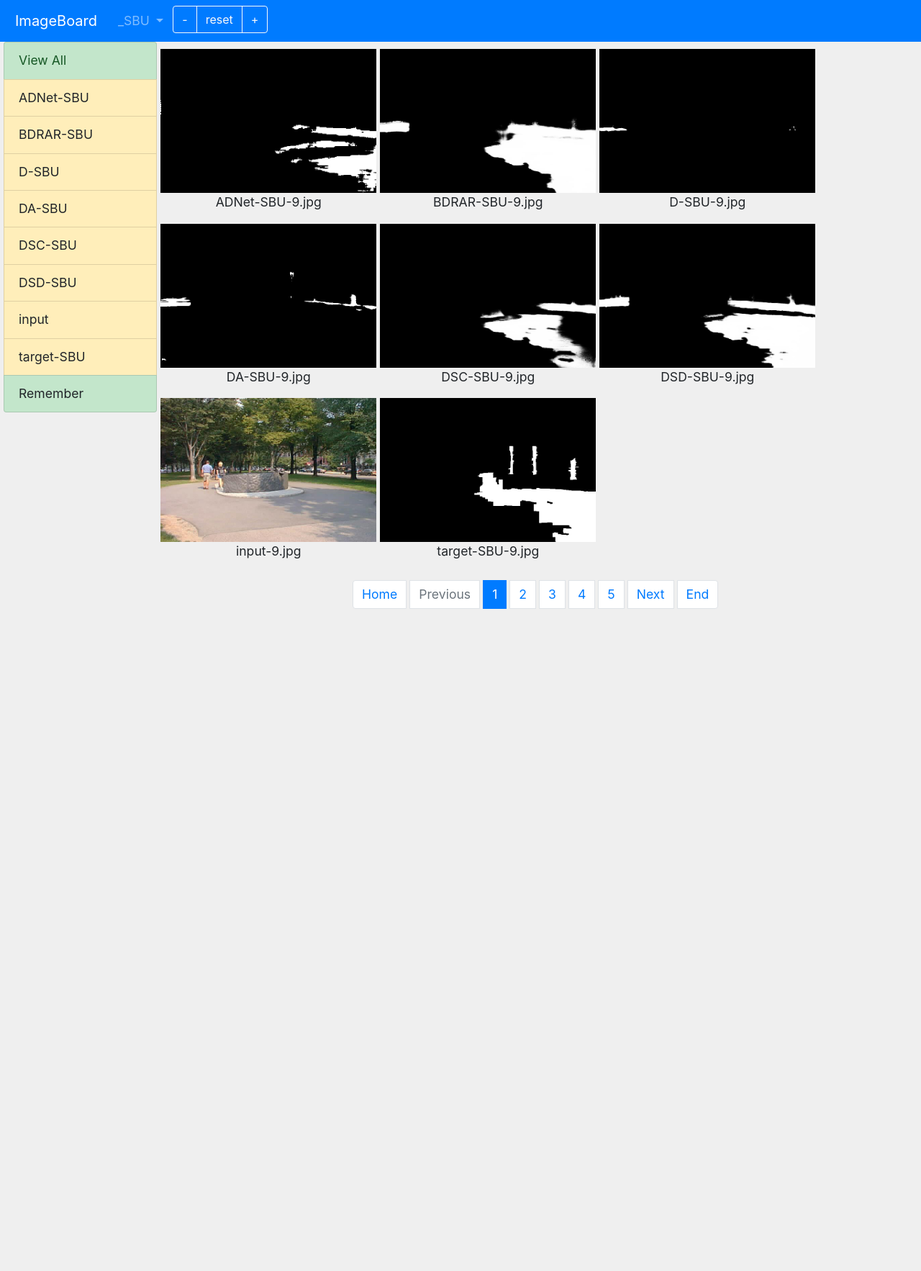
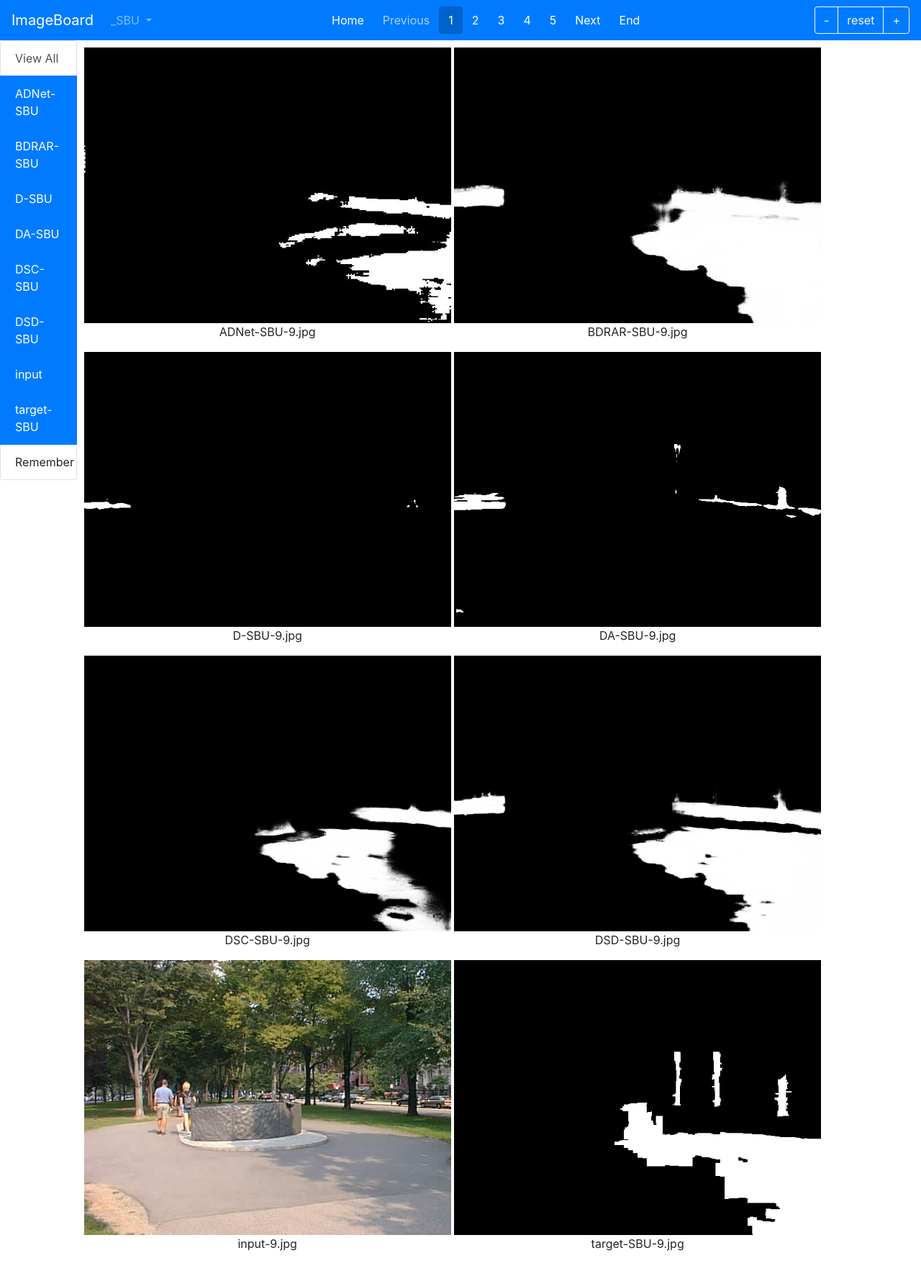
Before and after one commit to vinthony/ImageBoard, a Flask app: page /method?dataset=_SBU in a window 1280 px wide. Shown: the whole page at 72% size. Before the commit the page ends 846 px from the top, so only its background shows below. Run offline with Flask 2, Linux system fonts and the light colour scheme; some libraries are stand-ins or nearby versions.

Commit message:
new design

```diff
--- a/templates/dirs.html
+++ b/templates/dirs.html
@@ -13,21 +13,13 @@
     <!-- <link href="https://fonts.googleapis.com/css?family=EB+Garamond|Marko+One|Stylish" rel="stylesheet"> -->
 
     <style type="text/css">
-        body{
-            font-size: 1.1em;
-            background: #efefef;
-        }
+
         .container{
             background: #fff;
         }
-        a{
-            display: inline-block;
-            margin: 0 5px;
-            /*font-size: 1.2em;*/
-        }
         a:hover{
             text-decoration: none;
-            color: #77428D;
+            /*color: #77428D;*/
 
         }
         .list-group-item:hover{
@@ -41,7 +33,7 @@
 <body>
    <nav class="navbar navbar-expand-lg flex-column flex-md-row bd-navbar navbar-inverse fixed-top bg-inverse sticky-top navbar-dark bg-primary">
       <a class="navbar-brand" href="/">ImageBoard</a>
-      <div class="collapse navbar-collapse justify-content-end" id="navbarNavDropdown">
+      <div class="collapse navbar-collapse" id="navbarNavDropdown">
         <ul class=" nav navbar-nav mr-auto">
           <li class="nav-item dropdown">
             <a class="nav-link dropdown-toggle" href="#" id="navbarDropdownMenuLink" data-toggle="dropdown" aria-haspopup="true" aria-expanded="false">
@@ -53,6 +45,11 @@
                 {% endfor %}
             </div>
           </li>
+        </ul>
+        <ul class="nav justify-content-center">
+          {{html|safe}}
+        </ul>
+        <ul class="nav justify-content-end  ml-auto">
           <li class="nav-item">
                 <div class="btn-group" role="group" aria-label="Image Size">
                   <button type="button" id="imageSmaller" class="image-resizer btn btn-outline-light">-</button>
@@ -61,7 +58,6 @@
                 </div>
             </li>
         </ul>
-
 
       </div>
     </nav>
--- a/templates/method.html
+++ b/templates/method.html
@@ -4,28 +4,28 @@
 
 
  <div class="row">
-     <div class="col-2" style="padding:0">
+     <div class="col-1" style="padding:0">
         {% if methods %}
-            <ul class="list-group">
-                <a class="list-group-item list-group-item-action list-group-item-success" href="./method?dataset={{ request.args.get('dataset') }}">View All</a>
+            <div class="list-group">
+                <a class="list-group-item list-group-item-action" href="./method?dataset={{ request.args.get('dataset') }}">View All</a>
             {% for method in methods %}
                 {% if method in filter_methods %}
-                <a class="btn-method list-group-item list-group-item-action list-group-item-warning" id="{{method}}">{{method}}</a>
+                <a href="#" class="btn-method list-group-item list-group-item-action active" id="{{method}}">{{method}}</a>
                 {% else %}
-                <a class="btn-method list-group-item list-group-item-action" id="{{method}}">{{method}}</a>
+                <a href="#" class="btn-method list-group-item list-group-item-action" id="{{method}}">{{method}}</a>
                 {% endif %}
               </li>
             {% endfor %}
-              <a class="list-group-item list-group-item-action list-group-item-success remember">Remember</a>
-            </ul>
+              <a class="list-group-item list-group-item-action remember">Remember</a>
+            </div>
         {% endif %}
      </div>
-     <div class="col-10" style="padding:0">
+     <div class="col-11" style="padding:0">
         {% for idx in images %}
         <div  style="display: inline-block;margin: 10px">
             {% for method in filter_methods %}
                  <div class='{{method}}-div' style="display: inline-block;">
-                    <img class="shown-img" width='300px' height='200px' src="{{url_for('static',filename=dataset+'/'+method+'/'+idx)}}">
+                    <img class="shown-img" width='510px' src="{{url_for('static',filename=dataset+'/'+method+'/'+idx)}}">
                     <p class='text-center'>{{method}}-{{idx}}</p>
                 </div>
 
@@ -33,11 +33,7 @@
         </div>
         {% endfor %}
 
-        <nav aria-label="">
-          <ul class="pagination justify-content-center">
-            {{html|safe}}
-          </ul>
-        </nav>
+
 
      </div>
  </div>
@@ -46,14 +42,14 @@
 <script type="text/javascript">
     $(document).ready(function() {
         $(".btn-method").click(function(event) {
-            $("#"+event.target.id).toggleClass('list-group-item-warning')
+            $("#"+event.target.id).toggleClass('active')
             $("."+event.target.id+'-div').toggle()
         });
         var method_str = []
         $('.remember').click(function(){
             var params = new window.URLSearchParams(window.location.search);
             $('.btn-method').each(function(index){
-              if($(this).hasClass('list-group-item-warning')){
+              if($(this).hasClass('active')){
                   method_str.push($(this).text())
               }
             });
--- a/utils.py
+++ b/utils.py
@@ -70,36 +70,36 @@ class Pagination(object):
         # {source:[2,], status:[2], gender:[2],consultant:[1],page:[1]}
         # 首页
         self.params['page'] = 1
-        first_page = '<li class="page-item"><a class="page-link" href="%s?%s">Home</a></li>' % (self.base_url,urlencode(self.params),)
+        first_page = '<li class="nav-item"><a class="btn btn-primary" href="%s?%s">Home</a></li>' % (self.base_url,urlencode(self.params),)
         page_html_list.append(first_page)
         # 上一页
         self.params["page"] = self.current_page - 1
         if self.params["page"] < 1:
-            pervious_page = '<li class="page-item disabled" ><a  class="page-link" href="%s?%s" aria-label="Previous">Previous</span></a></li>' % (self.base_url, urlencode(self.params))
+            pervious_page = '<li class="nav-item " ><a  class="btn btn-primary disabled" href="%s?%s" aria-label="Previous">Previous</span></a></li>' % (self.base_url, urlencode(self.params))
         else:
-            pervious_page = '<li class="page-item" ><a class="page-link"  href = "%s?%s" aria-label = "Previous" >Previous</span></a></li>' % ( self.base_url, urlencode(self.params))
+            pervious_page = '<li class="nav-item" ><a class="btn btn-primary"  href = "%s?%s" aria-label = "Previous" >Previous</span></a></li>' % ( self.base_url, urlencode(self.params))
         page_html_list.append(pervious_page)
         # 中间页码
         for i in range(pager_start, pager_end + 1):
             self.params['page'] = i
             if i == self.current_page:
-                temp = '<li class="page-item active"><a class="page-link"  href="%s?%s">%s</a></li>' % (self.base_url,urlencode(self.params), i,)
+                temp = '<li class="nav-item "><a class="btn btn-primary active"  href="%s?%s">%s</a></li>' % (self.base_url,urlencode(self.params), i,)
             else:
-                temp = '<li class="page-item" ><a class="page-link"  href="%s?%s">%s</a></li>' % (self.base_url,urlencode(self.params), i,)
+                temp = '<li class="nav-item" ><a class="btn btn-primary"  href="%s?%s">%s</a></li>' % (self.base_url,urlencode(self.params), i,)
             page_html_list.append(temp)
 
         # 下一页
         self.params["page"] = self.current_page + 1
         if self.params["page"] > self.max_page_num:
             self.params["page"] = self.current_page
-            next_page = '<li class="page-item disabled"><a class="page-link" href = "%s?%s" aria-label = "Next">Next</span></a></li >' % (self.base_url, urlencode(self.params))
+            next_page = '<li class="nav-item "><a class="btn btn-primary disabled" href = "%s?%s" aria-label = "Next">Next</span></a></li >' % (self.base_url, urlencode(self.params))
         else:
-            next_page = '<li class="page-item" ><a class="page-link"  href = "%s?%s" aria-label = "Next">Next</span></a></li>' % (self.base_url, urlencode(self.params))
+            next_page = '<li class="nav-item" ><a class="btn btn-primary"  href = "%s?%s" aria-label = "Next">Next</span></a></li>' % (self.base_url, urlencode(self.params))
         page_html_list.append(next_page)
 
         # 尾页
         self.params['page'] = self.max_page_num
-        last_page = '<li class="page-item" ><a class="page-link"  href="%s?%s">End</a></li>' % (self.base_url, urlencode(self.params),)
+        last_page = '<li class="nav-item" ><a class="btn btn-primary"  href="%s?%s">End</a></li>' % (self.base_url, urlencode(self.params),)
         page_html_list.append(last_page)
 
         return ''.join(page_html_list)
```
Also changed, not shown: 1 other file.
